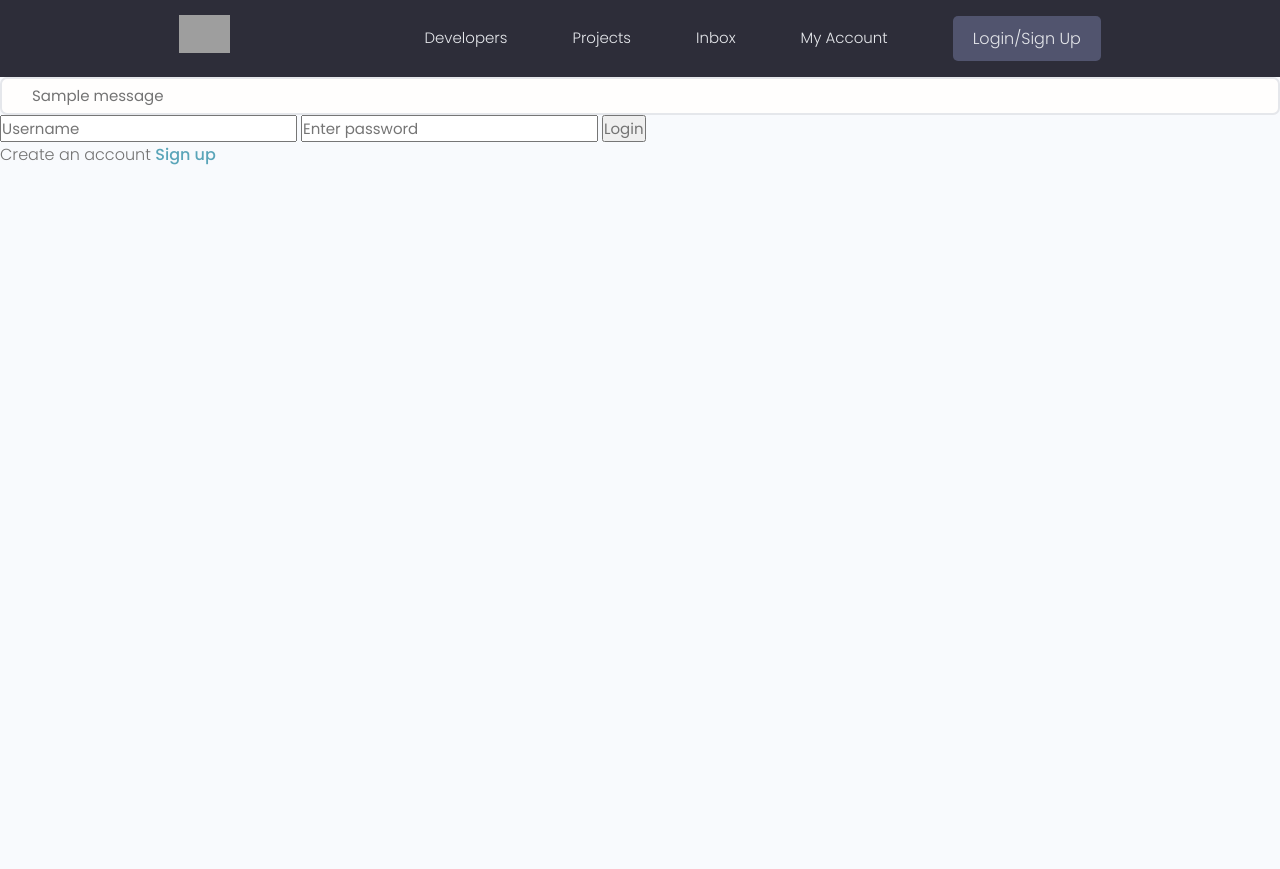
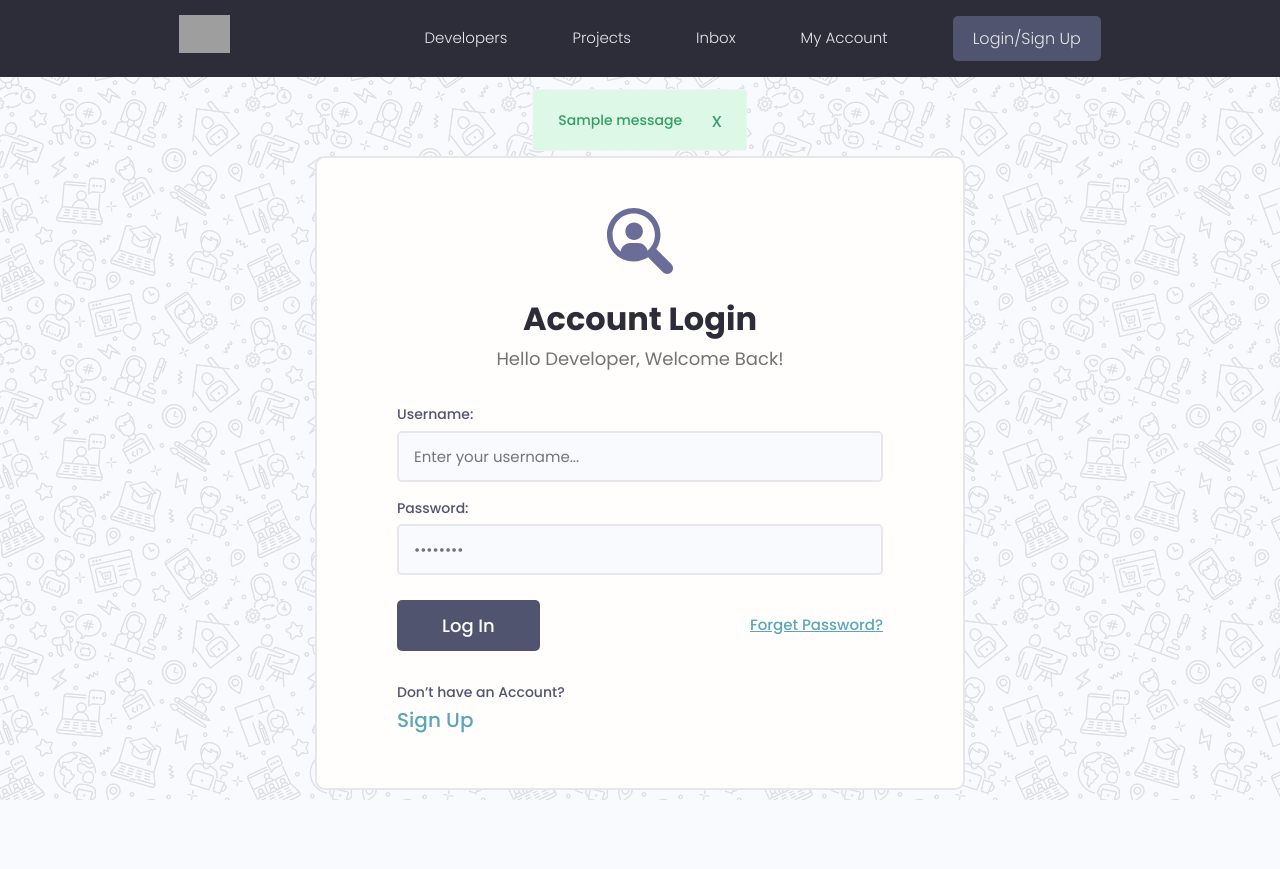
Before and after one commit to bl4szk4/Django_tutorial, a Django app: page /login/ in a window 1280 px wide. Before the commit the page ends 165 px from the top, so only its background shows below. Run offline with Django 4.2, Linux system fonts and the light colour scheme; tables that the repository leaves empty hold one stand-in row (values such as "Sample post"); one stand-in notice (Sample message) is shown; some libraries are stand-ins or nearby versions; grey boxes are pictures that could not be loaded.

Commit message:
Created layout for login and registration

```diff
--- a/static/styles/app.css
+++ b/static/styles/app.css
@@ -845,3 +845,19 @@ img {
   margin-bottom: 1rem;
   margin-top: 2rem;
 }
+
+
+
+/*=======================
+  Fixed Position Alerts Wrapper
+========================*/
+
+.alert {
+  position: fixed;
+  left: 50%;
+  top: 120px;
+  transform: translate(-50%, -50%);
+
+
+  z-index: 99999;
+}
--- a/static/styles/main.css
+++ b/static/styles/main.css
@@ -1,7 +1,3 @@
 h1{
-    color: red;
+    color: purple;
 }
-
-p{
-    color: blue;
-}
--- a/static/uikit/app.js
+++ b/static/uikit/app.js
@@ -1,4 +1,13 @@
 // Invoke Functions Call on Document Loaded
 document.addEventListener('DOMContentLoaded', function () {
-  hljs.highlightAll();
 });
+
+let alertWrapper = document.querySelector('.alert');
+let alertClose = document.querySelector('.alert__close');
+
+if(alertWrapper) {
+  alertClose.addEventListener("click",  (event)  => {
+    alertWrapper.style.display = "none";
+  }
+)
+}
--- a/templates/main.html
+++ b/templates/main.html
@@ -20,18 +20,23 @@
 <body>
 {% include 'navbar.html' %}
 
-{% if messages %}
-<ul class="messages">
-    {% for message in messages %}
-    <li{% if message.tags %} class="{{ message.tags }}"{% endif %}>{{ message }}</li>
-    {% endfor %}
-</ul>
-{% endif %}
+
+    {% if messages %}
+
+        {% for message in messages %}
+            <div class="alert alert--{{ message.tags }}">
+            <p class="alert__message">{{ message }}</p>
+            <button class="alert__close">x</button>
+            </div>
+        {% endfor %}
+
+    {% endif %}
 
 {% block content %}
 
 {% endblock content %}
 
 </body>
-
+<script src="{% static 'uikit/app.js' %}"></script>
+<script src="{% static 'js/main.js' %}"></script>
 </html>
--- a/users/templates/users/login_register.html
+++ b/users/templates/users/login_register.html
@@ -1,22 +1,103 @@
 {% extends 'main.html' %}
+{% load static %}
 
 {% block content %}
 
 {% if page == 'register' %}
-<p>Already have an account <a href="{% url 'login' %}">Log in</a></p>
-<form method="post" action="{% url 'register' %}">
-    {% csrf_token %}
-    {{form.as_p}}
-    <input type="submit" value="Register">
-</form>
+
+<div class="auth">
+      <div class="card">
+        <div class="auth__header text-center">
+          <a href="/">
+            <img src="{% static 'images/icon.svg' %}" alt="icon" />
+          </a>
+          <h3>Account SignUp</h3>
+          <p>Create a new developer account</p>
+        </div>
+
+        <form action="{% url 'register' %}" method="post" class="form auth__form">
+          {% csrf_token %}
+
+          {% for field in form %}
+            <div class="form__field">
+              <label for="formInput#text">{{field.label}}: </label>
+              {{field}}
+              {% if field.help_text %}
+
+              <small>{{field.help_text}}</small>
+              {% endif %}
+
+              {% for err in field.errors %}
+                <p style="color: red">{{ err }}</p>
+
+              {% endfor %}
+            </div>
+
+          {% endfor %}
+
+          <div class="auth__actions">
+            <input class="btn btn--sub btn--lg" type="submit" value="Sign  In" />
+          </div>
+        </form>
+
+        <div class="auth__alternative">
+          <p>Already have an Account?</p>
+          <a href="{% url 'login' %}">Log In</a>
+        </div>
+      </div>
+    </div>
+
+
 {% else %}
-<form action="{% url 'login' %}" method="post">
-    {% csrf_token %}
-    <input type="text" name="username" placeholder="Username"/>
-    <input type="password" name="password" placeholder="Enter password"/>
-    <input type="submit" name="Login" value="Login"/>
-    <p>Create an account <a href="{% url 'register' %}">Sign up</a></p>
-</form>
+
+<div class="auth">
+      <div class="card">
+        <div class="auth__header text-center">
+          <a href="/">
+            <img src="{% static 'images/icon.svg' %}" alt="icon" />
+          </a>
+          <h3>Account Login</h3>
+          <p>Hello Developer, Welcome Back!</p>
+        </div>
+
+        <form action="{% url 'login' %}" method="post" class="form auth__form">
+          {% csrf_token %}
+          <!-- Input:username -->
+          <div class="form__field">
+            <label for="formInput#text">Username: </label>
+            <input
+              class="input input--text"
+              id="formInput#text"
+              type="text"
+              name="username"
+              placeholder="Enter your username..."
+            />
+          </div>
+
+          <!-- Input:Password -->
+          <div class="form__field">
+            <label for="formInput#password">Password: </label>
+            <input
+              class="input input--password"
+              id="formInput#passowrd"
+              type="password"
+              name="password"
+              placeholder="••••••••"
+            />
+          </div>
+          <div class="auth__actions">
+            <input class="btn btn--sub btn--lg" type="submit" value="Log In" />
+            <a href="{% url 'login' %}">Forget Password?</a>
+          </div>
+        </form>
+
+        <div class="auth__alternative">
+          <p>Don’t have an Account?</p>
+          <a href="{% url 'register' %}">Sign Up</a>
+        </div>
+      </div>
+    </div>
+
 
 {% endif %}
 {% endblock content %}
```
Also changed, not shown: static/js/main.js (added, +50 -0 lines), users/forms.py (added, +20 -0 lines), projects/forms.py (line endings or trailing spaces), static/images/icon.svg (added), static/images/image.jpg (deleted), static/images/pattern.jpg (added).
